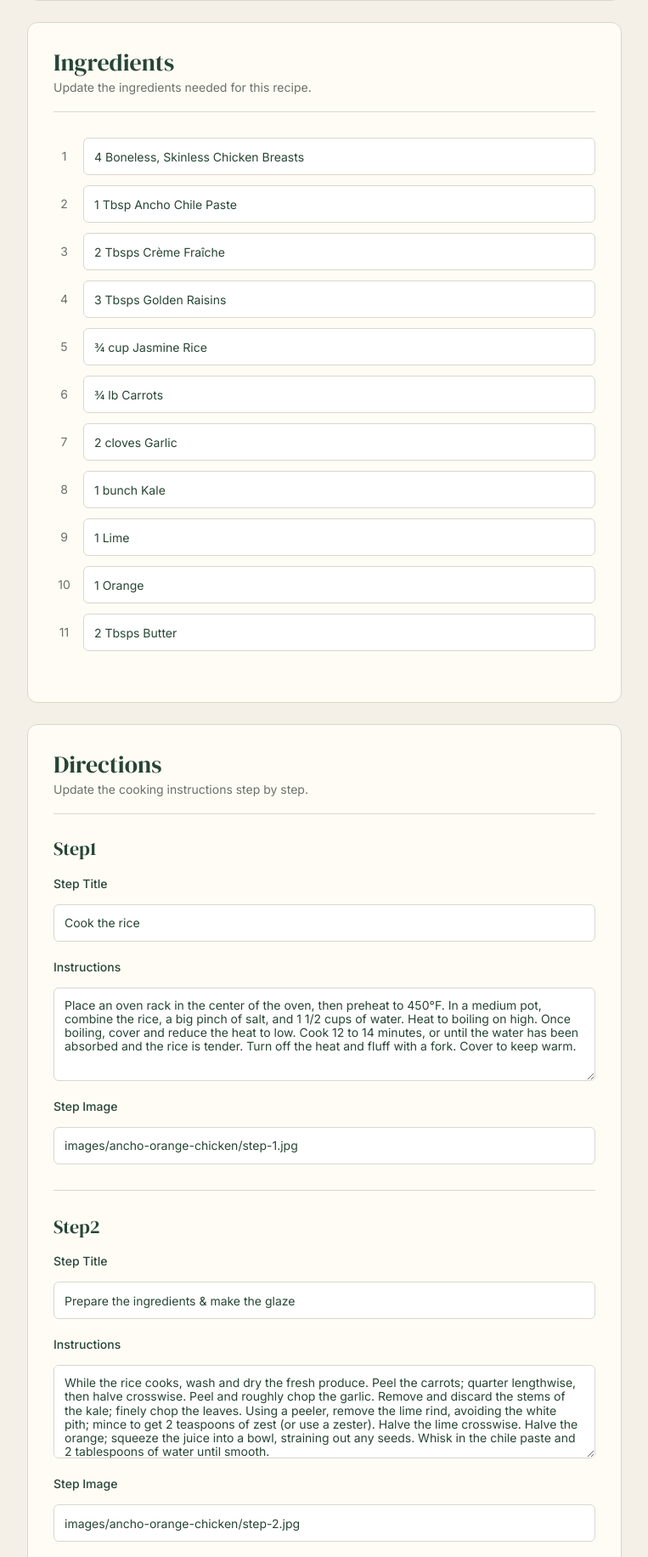
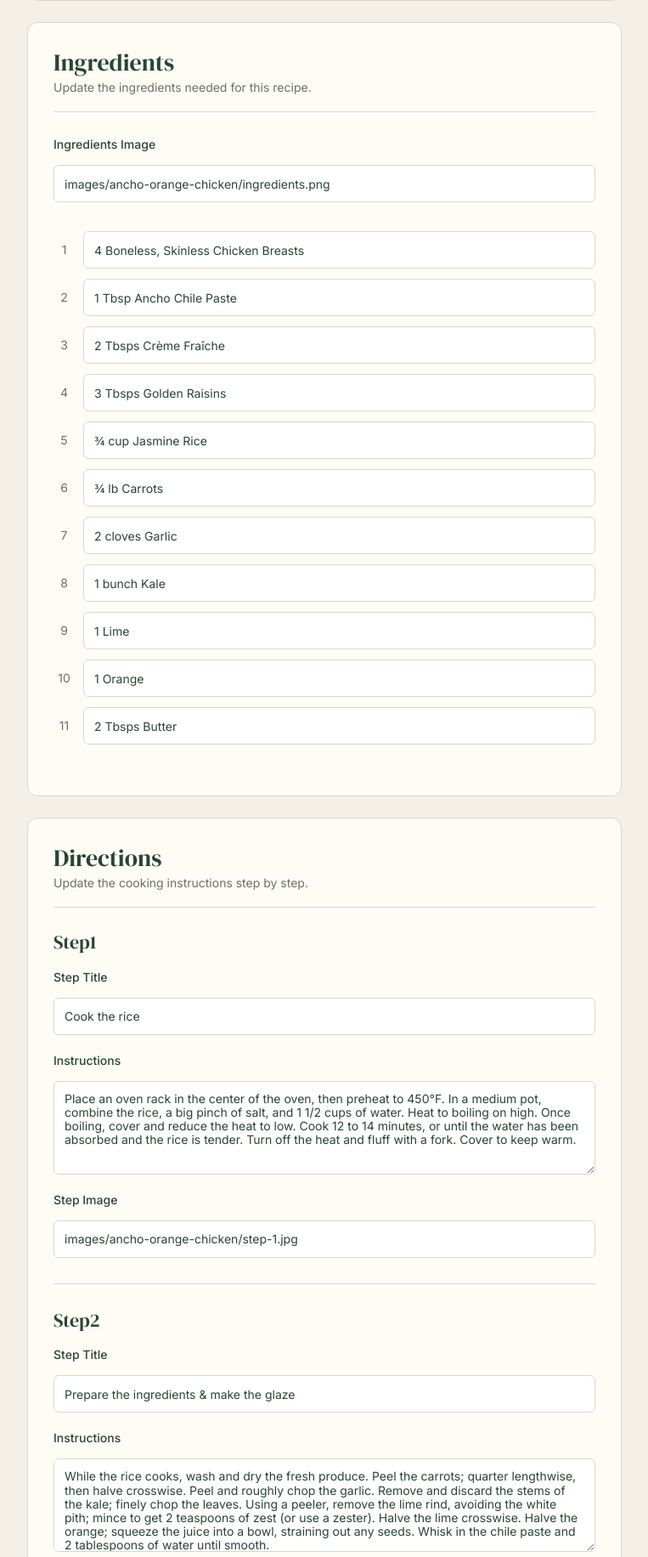
Before and after one commit to mw323/uxid241-mw3493, a PHP site: page /admin/edit-recipe.php?id=1 in a window 1280 px wide. Shown: the part 945-2777 px from the top of the page at 85% size, without its empty margins (258-1021 px from the left). Run offline with PHP 8.4, Linux system fonts and the light colour scheme; a user stored in the database is signed in; data comes from the database, SQL or seed files in the repository.

Commit message:
Move the ingredient image to the ingredient section

```diff
--- a/admin/edit-recipe.php
+++ b/admin/edit-recipe.php
@@ -147,6 +147,11 @@ if ($_SERVER['REQUEST_METHOD'] === 'POST') {
 
       <div class="ingredients-list">
 
+        <div class="form-group">
+          <label for="ingredients_image">Ingredients Image</label>
+          <input type="text" id="ingredients_image" name="ingredients_image" value="<?php echo e($recipe['ingredients_image']); ?>" required>
+        </div>
+
         <?php foreach ($ingredients as $ingredient): ?>
           <div class="ingredient-row">
             <span><?php echo (int) $ingredient['sort_order']; ?></span>
```
Also changed, not shown: admin/add-recipe.php (+5 -5 lines).
